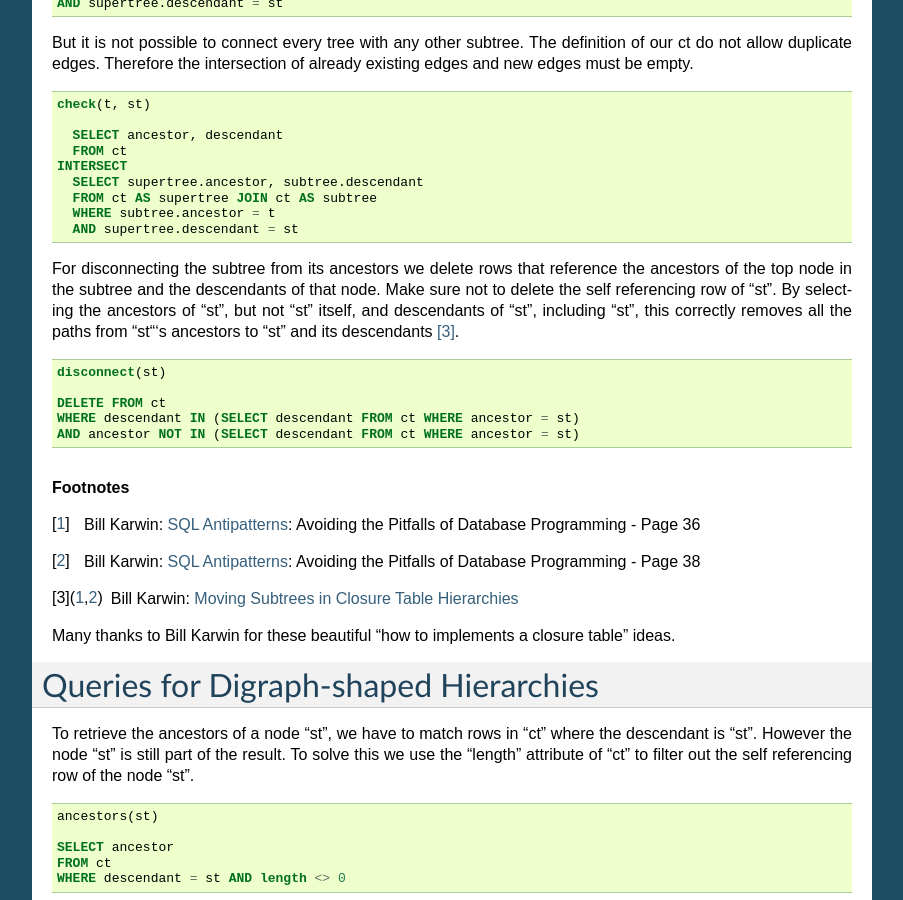
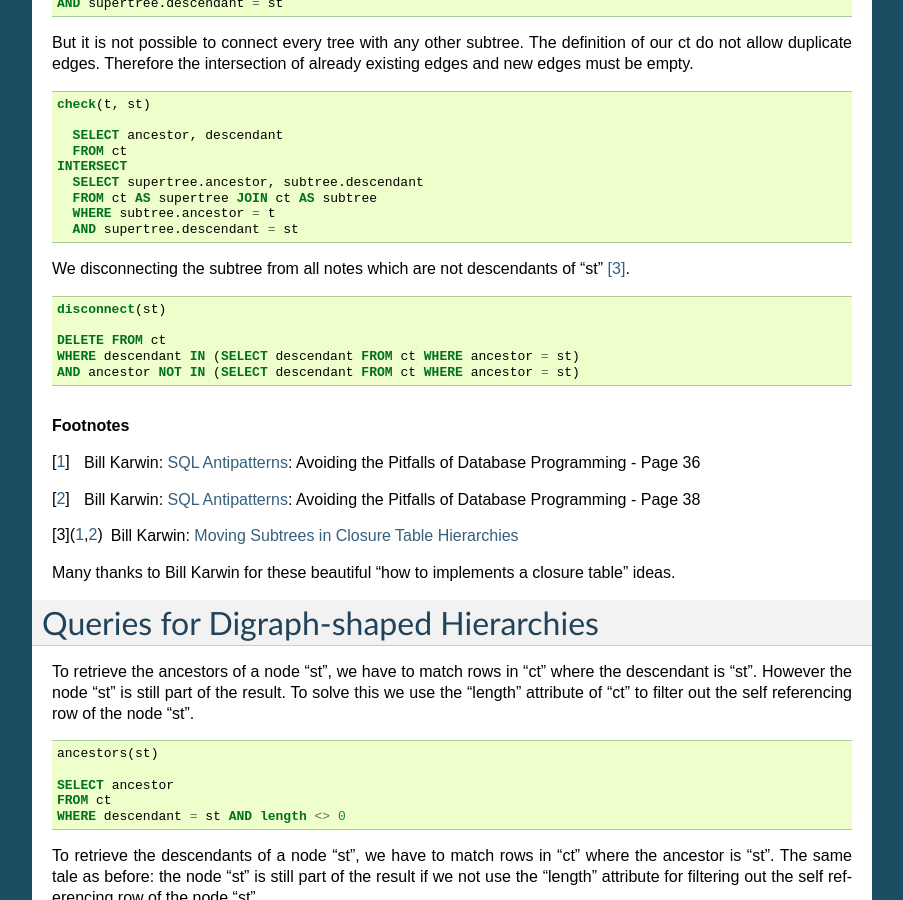
Before and after one commit to wodo/django-ct, a Sphinx documentation site: the page built from docs/index.rst, in a window 1280 px wide and 900 px high, scrolled down 1524 px. Shown: the whole window, without its empty margins (198-1101 px from the left). Built offline with Sphinx 7.4.7, drawn with Linux system fonts in a browser that asks for light colours.

Commit message:
new disconnect

```diff
--- a/docs/index.rst
+++ b/docs/index.rst
@@ -122,12 +122,7 @@ Therefore the intersection of already existing edges and new edges must be empty
     WHERE subtree.ancestor = t
     AND supertree.descendant = st
 
-For disconnecting the subtree from its ancestors we delete rows that reference
-the ancestors of the top node in the subtree and the descendants of that node.
-Make sure not to delete the self referencing row of "st".
-By selecting the ancestors of "st", but not "st" itself, and descendants of "st",
-including "st", this correctly removes all the paths from "st"'s ancestors
-to "st" and its descendants [3]_.
+We disconnecting the subtree from all notes which are not descendants of "st" [3]_.
 
 .. code-block:: sql
 
```
